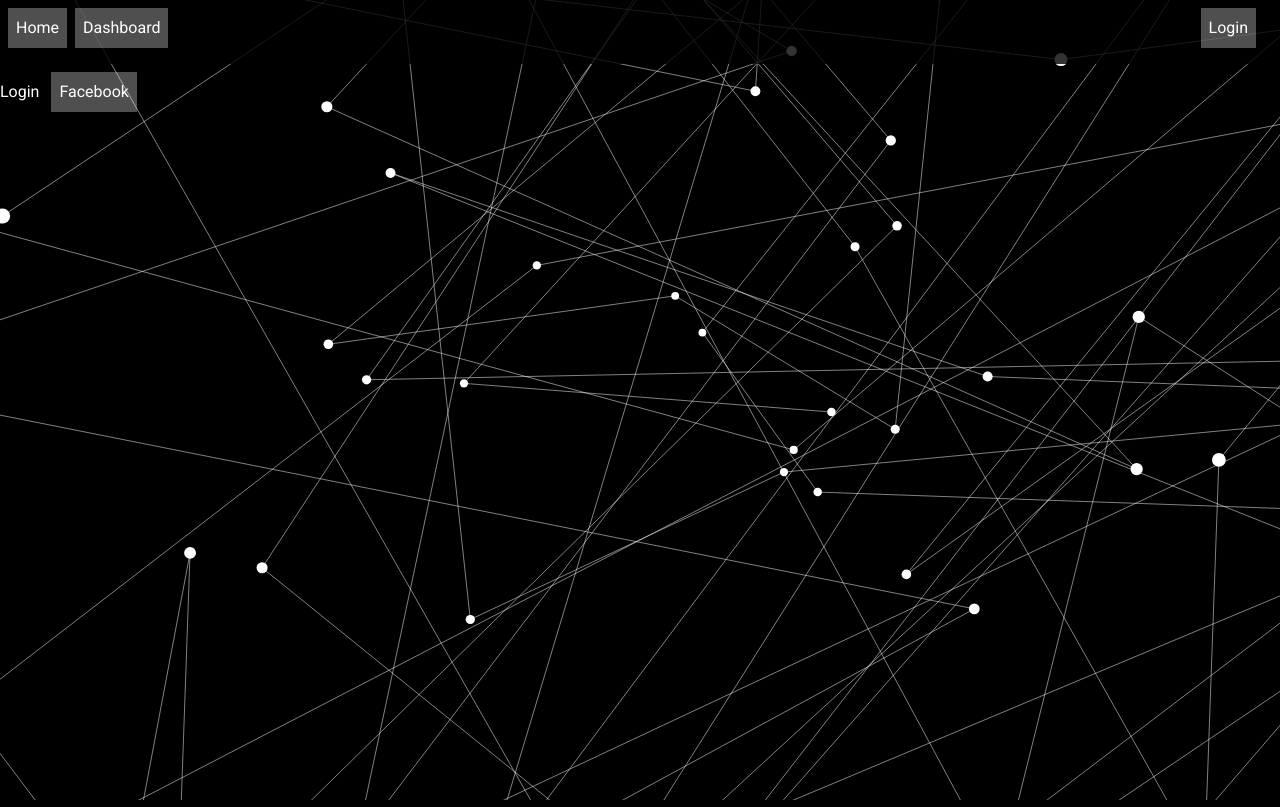
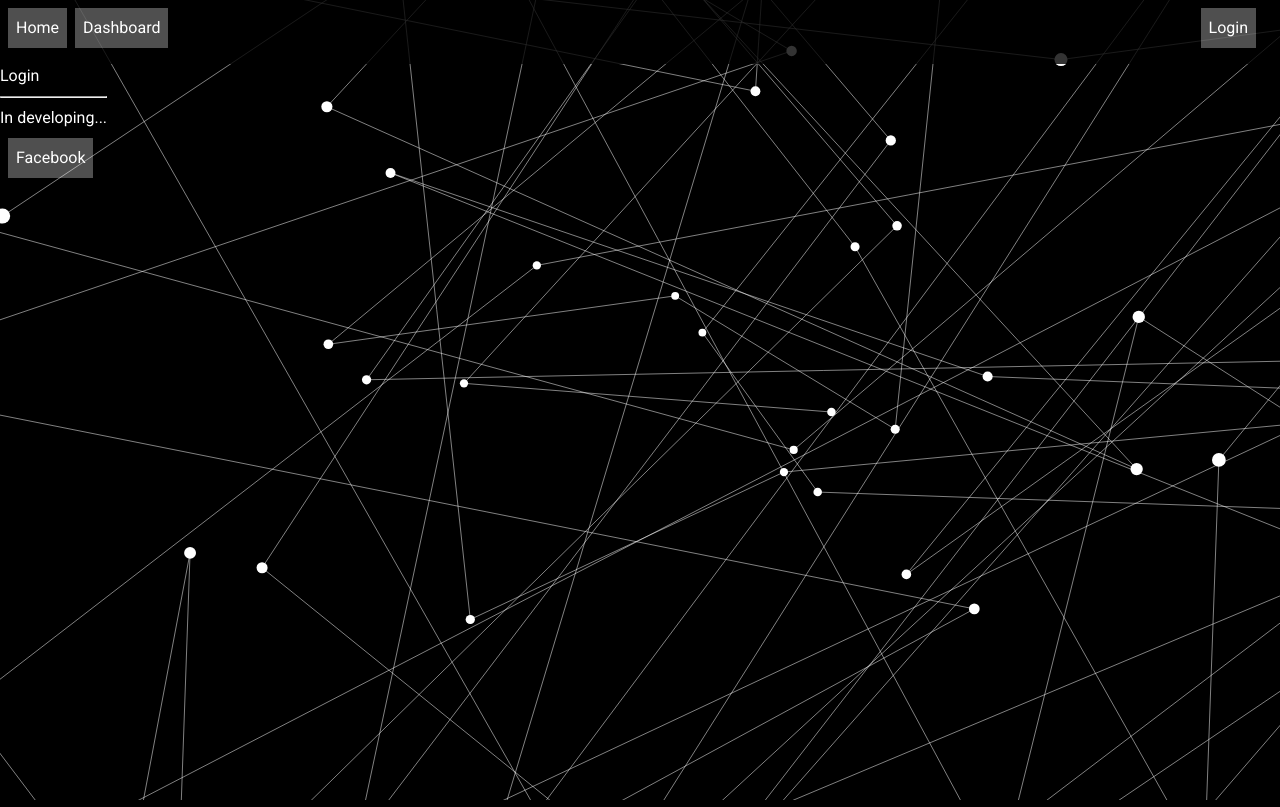
Before and after one commit to SpiritUrban/my-pro, an Angular app: page /login in a window 1280 px wide. Built offline with nearby package versions, Linux system fonts and the light colour scheme.

Commit message:
... in progress

```diff
--- a/src/app/dashboard/dashboard.component.html
+++ b/src/app/dashboard/dashboard.component.html
@@ -1,3 +1,4 @@
 <div class="dashboard-container">
-  123
+  <br>
+  In developing...
 </div>
--- a/src/app/home/home.component.html
+++ b/src/app/home/home.component.html
@@ -9,8 +9,8 @@
 
           <h1> PERSONAL INFORMATION</h1>
           <p>
-              Dyachuk Vitaliy<br>Khmelnitsky (Ukraine) <br><b>Sex &nbsp</b>Male
-              | <b>Date of birth &nbsp</b>03/06/1983 | <b>Nationality &nbsp</b>Ukrainian
+              Dyachuk Vitaliy<br>Khmelnitsky (Ukraine) <br><b>Sex &nbsp;</b>Male
+              | <b>Date of birth &nbsp;</b>03/06/1983 | <b>Nationality &nbsp;</b>Ukrainian
           </p>
 
           <h1> EDUCATION AND TRAINING </h1>
@@ -46,8 +46,11 @@
             <br><b>2016-2017 </b>Web-developer (rarely Web-design, WordPress, HTML5(JADE), CSS(Sass), predominantly JavaScript(+ LiveScript, TypeScrip), NodeJS, AngularJS, AngularJS-2 )
             <span class="gray">...(Freelance)</span>
 
-            <br><b>2017-2017 </b>Web-developer (HTML5, CSS(Scss), JavaScript, JQuery, AngularJS)
+            <br><b>2017 </b>Web-developer (HTML5, CSS(Scss), JavaScript, JQuery, AngularJS)
             <span class="gray">...(Arsum(UA,Danmark))</span>
+
+            <br><b>2017 </b>Web-developer (HTML5, CSS(Scss/sass), JavaScript, AngularJS, PHP)
+            <span class="gray">...(maintenence and development - skladovka.ua (UA))</span>
 
             <br><b>2017 current </b>Web-developer (rarely Web-design, JavaScript, NodeJS, AngularJS)
 
@@ -226,6 +229,8 @@
               <br>
               <a href="http://rozvivalka.xyz">rozvivalka.xyz</a>
               <br>
+              <a href="https://www.skladovka.ua/">skladovka.ua</a>
+              <br>
               <a href="https://ide.c9.io/spiriturban/miprosco">www.miprosco.com (code)</a>
               <br>
               <a href="https://ide.c9.io/spiriturban/rest-ex4">Social network - backend Node.js  (code)</a>
--- a/src/app/login/login.component.html
+++ b/src/app/login/login.component.html
@@ -1,5 +1,11 @@
 <div class="login-container">
   Login
+  <br>
+  <hr>
+  In developing...
+  <br>
   <a (click)="x()" >Facebook</a>
+  <br>
+  <br>
   <div id="uLogin" data-ulogin="display=panel;theme=flat;fields=first_name,last_name;providers=vkontakte,odnoklassniki,mailru,facebook;hidden=other;redirect_uri=;mobilebuttons=0;callback=initAuth"></div>
 </div>
```
